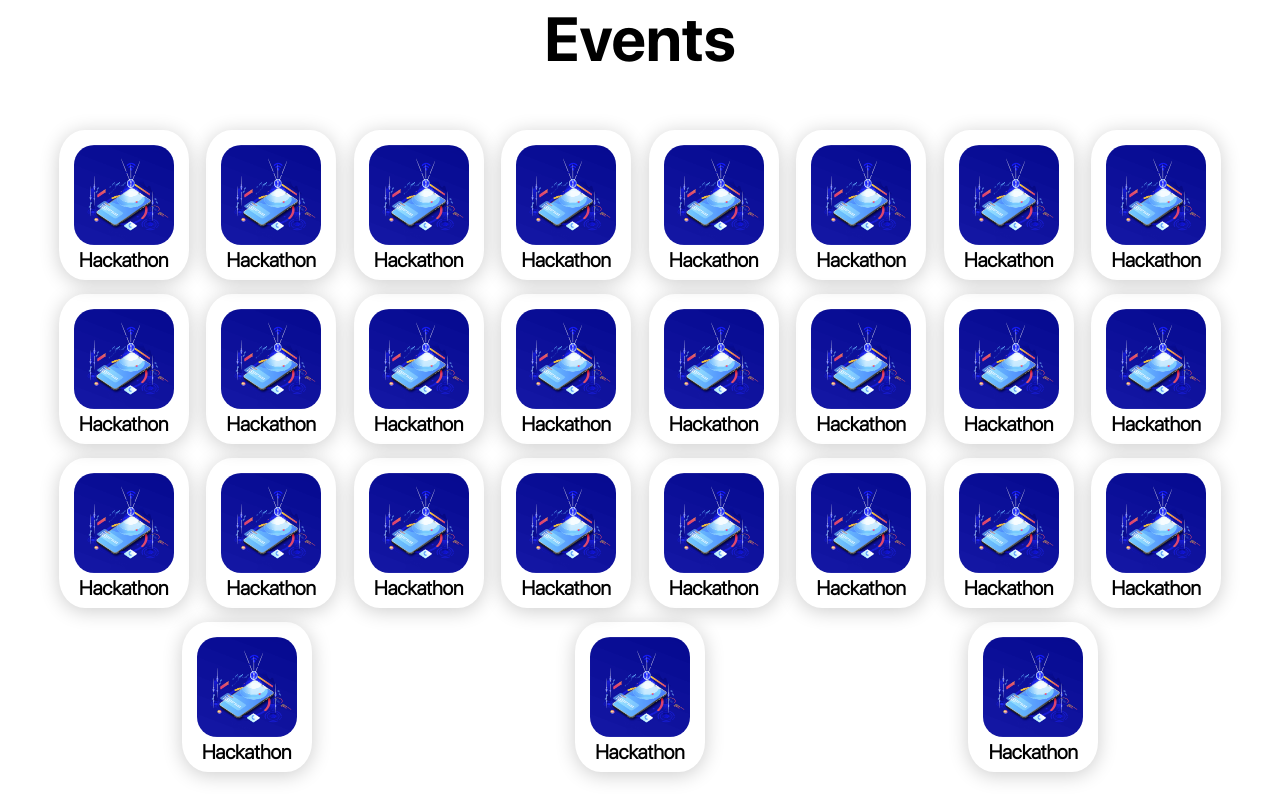
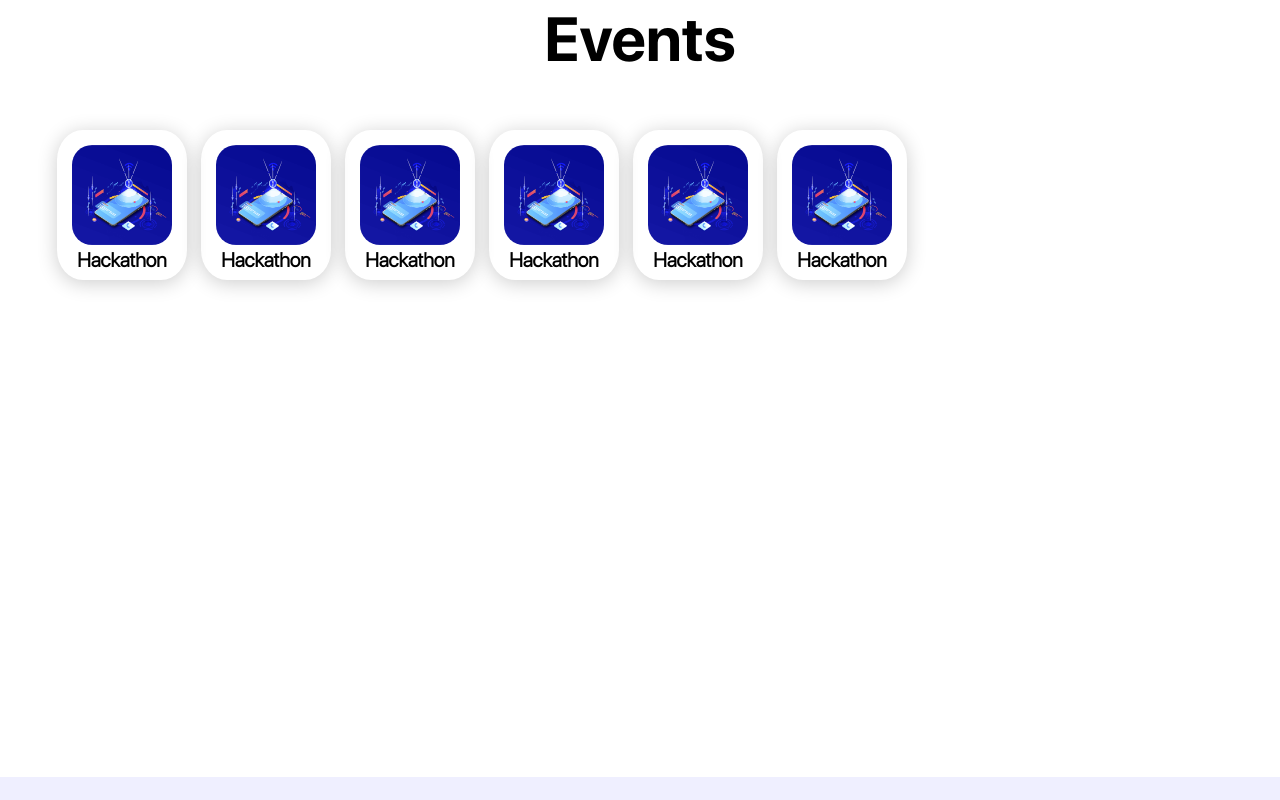
Before and after one commit to JazzBlaze/mic_webs, a React (Create React App) app: page / in a window 1280 px wide. Shown: the part 3020-3820 px from the top of the page. Built offline with nearby package versions, Linux system fonts and the light colour scheme.

Commit message:
added close button and reduced event cards

```diff
--- a/src/components/Events.css
+++ b/src/components/Events.css
@@ -15,7 +15,6 @@
     flex-wrap: wrap;
     flex-direction: row;
     align-items: baseline;
-    justify-content: space-around;
 }
 
 .event-card{
@@ -66,6 +65,17 @@
     align-items: center;
 }
 
+.close-button{
+    position: relative;
+    left: 95%;
+    top: -40%;
+}
+
+.close-button > span > img{
+    height: 20px;
+    width: 20px;
+}
+
 .extended-img{
     height: 40vh;
     margin: 30px;
@@ -113,8 +123,13 @@
     }
     .extended-content{
         width: 100%;
+        margin: auto;
     }
     .extended-desc{
         padding: 20px;
     }
+    .close-button{
+        left: 91%;
+        top: -45%;
+    }
 }
--- a/src/components/Events.jsx
+++ b/src/components/Events.jsx
@@ -1,6 +1,7 @@
 import React,{useState,useEffect,useRef} from 'react'
 import './Events.css'
 import eventsImg from '../images/events-img.png'
+import close from '../images/close.svg'
 export default function Events() {
   return (
     <section id='events'>
@@ -15,27 +16,7 @@ export default function Events() {
                 <EventCard title="Hackathon" img={eventsImg} desc="Lorem ipsum dolor sit amet, consectetur adipisicing elit. Minima aliquid, necessitatibus sequi blanditiis cumque culpa nostrum, provident laborum cupiditate ad, voluptates commodi autem libero quia suscipit consequuntur eius amet beatae."/>
                 <EventCard title="Hackathon" img={eventsImg} desc="Lorem ipsum dolor sit amet, consectetur adipisicing elit. Minima aliquid, necessitatibus sequi blanditiis cumque culpa nostrum, provident laborum cupiditate ad, voluptates commodi autem libero quia suscipit consequuntur eius amet beatae."/>
                 <EventCard title="Hackathon" img={eventsImg} desc="Lorem ipsum dolor sit amet, consectetur adipisicing elit. Minima aliquid, necessitatibus sequi blanditiis cumque culpa nostrum, provident laborum cupiditate ad, voluptates commodi autem libero quia suscipit consequuntur eius amet beatae."/>
-                <EventCard title="Hackathon" img={eventsImg} desc="Lorem ipsum dolor sit amet, consectetur adipisicing elit. Minima aliquid, necessitatibus sequi blanditiis cumque culpa nostrum, provident laborum cupiditate ad, voluptates commodi autem libero quia suscipit consequuntur eius amet beatae."/>
-                <EventCard title="Hackathon" img={eventsImg} desc="Lorem ipsum dolor sit amet, consectetur adipisicing elit. Minima aliquid, necessitatibus sequi blanditiis cumque culpa nostrum, provident laborum cupiditate ad, voluptates commodi autem libero quia suscipit consequuntur eius amet beatae."/>
-                <EventCard title="Hackathon" img={eventsImg} desc="Lorem ipsum dolor sit amet, consectetur adipisicing elit. Minima aliquid, necessitatibus sequi blanditiis cumque culpa nostrum, provident laborum cupiditate ad, voluptates commodi autem libero quia suscipit consequuntur eius amet beatae."/>
-                <EventCard title="Hackathon" img={eventsImg} desc="Lorem ipsum dolor sit amet, consectetur adipisicing elit. Minima aliquid, necessitatibus sequi blanditiis cumque culpa nostrum, provident laborum cupiditate ad, voluptates commodi autem libero quia suscipit consequuntur eius amet beatae."/>
-                <EventCard title="Hackathon" img={eventsImg} desc="Lorem ipsum dolor sit amet, consectetur adipisicing elit. Minima aliquid, necessitatibus sequi blanditiis cumque culpa nostrum, provident laborum cupiditate ad, voluptates commodi autem libero quia suscipit consequuntur eius amet beatae."/>
-                <EventCard title="Hackathon" img={eventsImg} desc="Lorem ipsum dolor sit amet, consectetur adipisicing elit. Minima aliquid, necessitatibus sequi blanditiis cumque culpa nostrum, provident laborum cupiditate ad, voluptates commodi autem libero quia suscipit consequuntur eius amet beatae."/>
-                <EventCard title="Hackathon" img={eventsImg} desc="Lorem ipsum dolor sit amet, consectetur adipisicing elit. Minima aliquid, necessitatibus sequi blanditiis cumque culpa nostrum, provident laborum cupiditate ad, voluptates commodi autem libero quia suscipit consequuntur eius amet beatae."/>
-                <EventCard title="Hackathon" img={eventsImg} desc="Lorem ipsum dolor sit amet, consectetur adipisicing elit. Minima aliquid, necessitatibus sequi blanditiis cumque culpa nostrum, provident laborum cupiditate ad, voluptates commodi autem libero quia suscipit consequuntur eius amet beatae."/>
-                <EventCard title="Hackathon" img={eventsImg} desc="Lorem ipsum dolor sit amet, consectetur adipisicing elit. Minima aliquid, necessitatibus sequi blanditiis cumque culpa nostrum, provident laborum cupiditate ad, voluptates commodi autem libero quia suscipit consequuntur eius amet beatae."/>
-                <EventCard title="Hackathon" img={eventsImg} desc="Lorem ipsum dolor sit amet, consectetur adipisicing elit. Minima aliquid, necessitatibus sequi blanditiis cumque culpa nostrum, provident laborum cupiditate ad, voluptates commodi autem libero quia suscipit consequuntur eius amet beatae."/>
-                <EventCard title="Hackathon" img={eventsImg} desc="Lorem ipsum dolor sit amet, consectetur adipisicing elit. Minima aliquid, necessitatibus sequi blanditiis cumque culpa nostrum, provident laborum cupiditate ad, voluptates commodi autem libero quia suscipit consequuntur eius amet beatae."/>
-                <EventCard title="Hackathon" img={eventsImg} desc="Lorem ipsum dolor sit amet, consectetur adipisicing elit. Minima aliquid, necessitatibus sequi blanditiis cumque culpa nostrum, provident laborum cupiditate ad, voluptates commodi autem libero quia suscipit consequuntur eius amet beatae."/>
-                <EventCard title="Hackathon" img={eventsImg} desc="Lorem ipsum dolor sit amet, consectetur adipisicing elit. Minima aliquid, necessitatibus sequi blanditiis cumque culpa nostrum, provident laborum cupiditate ad, voluptates commodi autem libero quia suscipit consequuntur eius amet beatae."/>
-                <EventCard title="Hackathon" img={eventsImg} desc="Lorem ipsum dolor sit amet, consectetur adipisicing elit. Minima aliquid, necessitatibus sequi blanditiis cumque culpa nostrum, provident laborum cupiditate ad, voluptates commodi autem libero quia suscipit consequuntur eius amet beatae."/>
-                <EventCard title="Hackathon" img={eventsImg} desc="Lorem ipsum dolor sit amet, consectetur adipisicing elit. Minima aliquid, necessitatibus sequi blanditiis cumque culpa nostrum, provident laborum cupiditate ad, voluptates commodi autem libero quia suscipit consequuntur eius amet beatae."/>
-                <EventCard title="Hackathon" img={eventsImg} desc="Lorem ipsum dolor sit amet, consectetur adipisicing elit. Minima aliquid, necessitatibus sequi blanditiis cumque culpa nostrum, provident laborum cupiditate ad, voluptates commodi autem libero quia suscipit consequuntur eius amet beatae."/>
-                <EventCard title="Hackathon" img={eventsImg} desc="Lorem ipsum dolor sit amet, consectetur adipisicing elit. Minima aliquid, necessitatibus sequi blanditiis cumque culpa nostrum, provident laborum cupiditate ad, voluptates commodi autem libero quia suscipit consequuntur eius amet beatae."/>
-                <EventCard title="Hackathon" img={eventsImg} desc="Lorem ipsum dolor sit amet, consectetur adipisicing elit. Minima aliquid, necessitatibus sequi blanditiis cumque culpa nostrum, provident laborum cupiditate ad, voluptates commodi autem libero quia suscipit consequuntur eius amet beatae."/>
-                <EventCard title="Hackathon" img={eventsImg} desc="Lorem ipsum dolor sit amet, consectetur adipisicing elit. Minima aliquid, necessitatibus sequi blanditiis cumque culpa nostrum, provident laborum cupiditate ad, voluptates commodi autem libero quia suscipit consequuntur eius amet beatae."/>
-                <EventCard title="Hackathon" img={eventsImg} desc="Lorem ipsum dolor sit amet, consectetur adipisicing elit. Minima aliquid, necessitatibus sequi blanditiis cumque culpa nostrum, provident laborum cupiditate ad, voluptates commodi autem libero quia suscipit consequuntur eius amet beatae."/>
-                <EventCard title="Hackathon" img={eventsImg} desc="Lorem ipsum dolor sit amet, consectetur adipisicing elit. Minima aliquid, necessitatibus sequi blanditiis cumque culpa nostrum, provident laborum cupiditate ad, voluptates commodi autem libero quia suscipit consequuntur eius amet beatae."/>
+
             </div>
         </div>
     </section>
@@ -65,8 +46,9 @@ function EventCard(props){
         }
     },[cardRef])
     return(
-        <div className='event-card' ref={cardRef} onClick={() => handleCardClick()}>
+        <div className='event-card' ref={cardRef} >
             {isExpanded?(<div className="extended-card">
+                <div className="close-button"><span  onClick={() => handleOutSideClick()}><img src={close}></img></span></div>
                 <div className='extended-img'><img src={img}/></div>
                 <div className='extended-content'>
                     <div className="extended-title"><span>{title}</span></div>
@@ -74,12 +56,14 @@ function EventCard(props){
                     <div className="extended-desc">{desc}</div>
                 </div>
             </div>):<></>}
+            <div onClick={() => handleCardClick()}>
             <div className="event-img-small">
                 <img src={eventsImg}></img>
             </div>
             <div className="event-title">
                 <span>{title}</span>
             </div>
+            </div>
         </div>
     )
 }
```
Also changed, not shown: src/images/close.svg (added).
